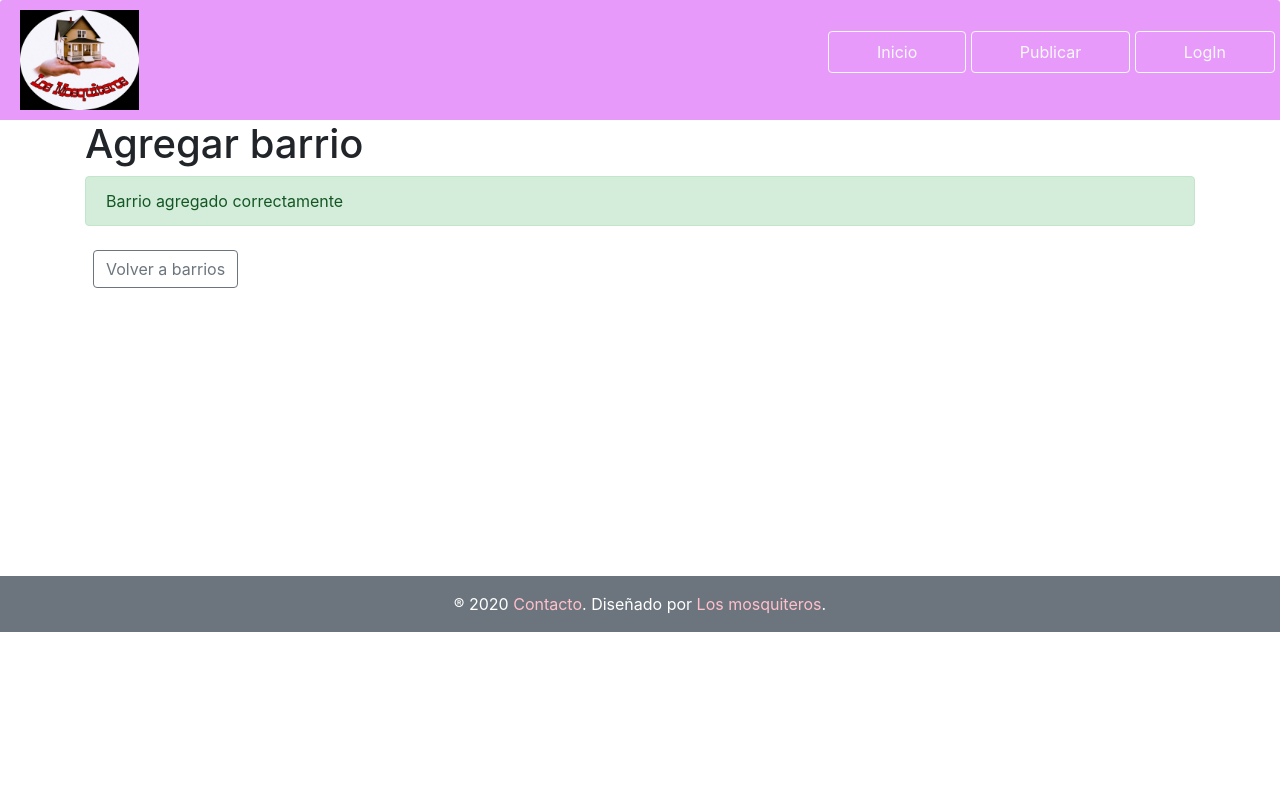
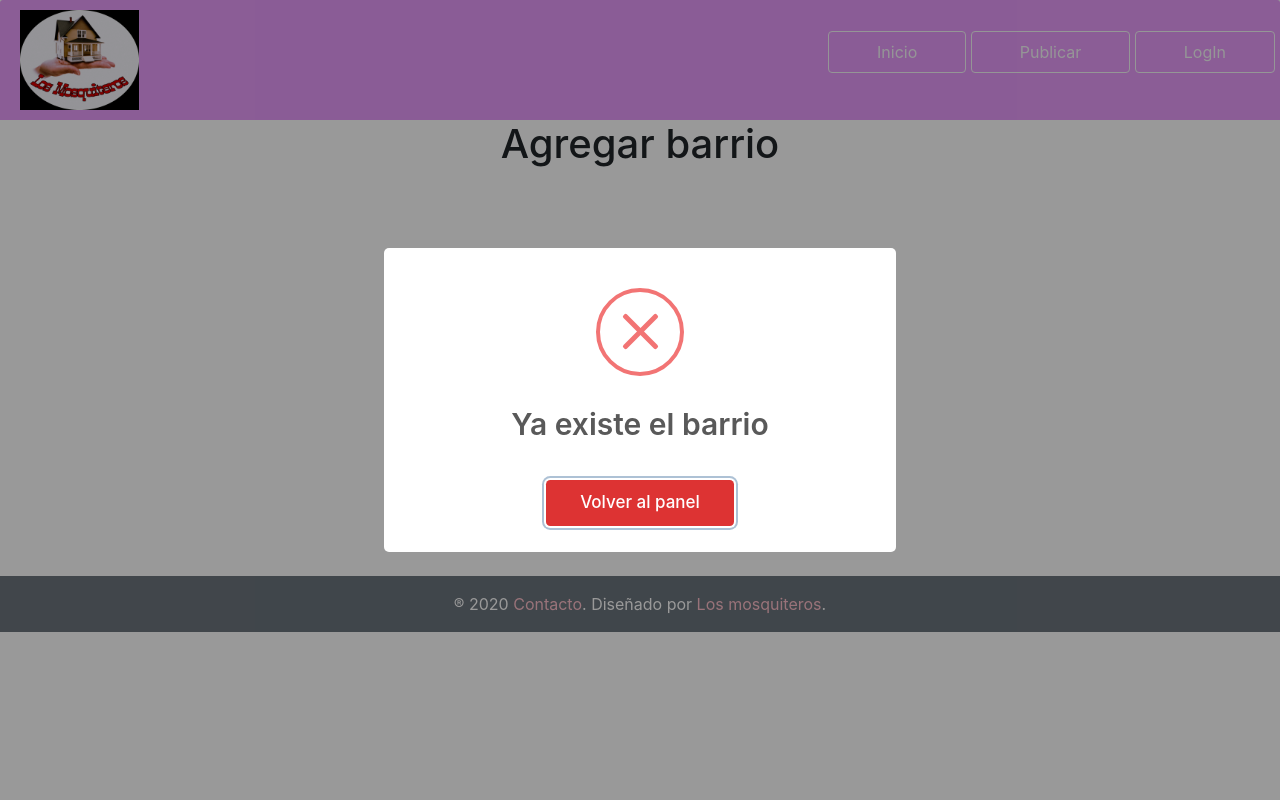
Before and after one commit to dchiapa/losMosquiteros, a PHP site: page /agregarBarrio.php in a window 1280 px wide. Run offline with PHP 8.4, Linux system fonts and the light colour scheme; data comes from the database, SQL or seed files in the repository; data that the repository does not hold is empty.

Commit message:
Correccion agregar barrio

```diff
--- a/agregarBarrio.php
+++ b/agregarBarrio.php
@@ -2,11 +2,11 @@
 	require 'funciones/conexion.php';
 	require 'funciones/barrio.php';
 	include 'html/header.html';
-	$chequeo = verBarrioPorValor();
-	if ($chequeo == 0 ){
+	$existe = verBarrioPorValor();
+	if ($existe == 0 ){
         $chequeo = agregarBarrio();
     }else {
-		$chequeo = false;
+		$existe = false;
 	}
 
 ?>
@@ -24,9 +24,9 @@
 		</header>
 
 	    <div class="container">
-            <h1>Agregar barrio</h1>
+            <h1 class="text-center">Agregar barrio</h1>
 <?php
-if ($chequeo == false){
+if ($existe == false){
 ?>
 			<script>
 				console.log('ya Existe usuario');
@@ -44,7 +44,7 @@ if ($chequeo == false){
             	})
 				</script>
 <?php
-}
+}else{
     $class = 'danger';
     $mensaje = 'Nose pudo agregar el barrio';
     if ($chequeo){
@@ -57,6 +57,9 @@ if ($chequeo == false){
 			</div>
 			<a href="adminBarrios.php" class="btn btn-outline-secondary m-2">Volver a barrios</a>
 		</div>
+<?php
+}
+?>
 	</main>
 <?php
 	include 'html/footer.html';
```
